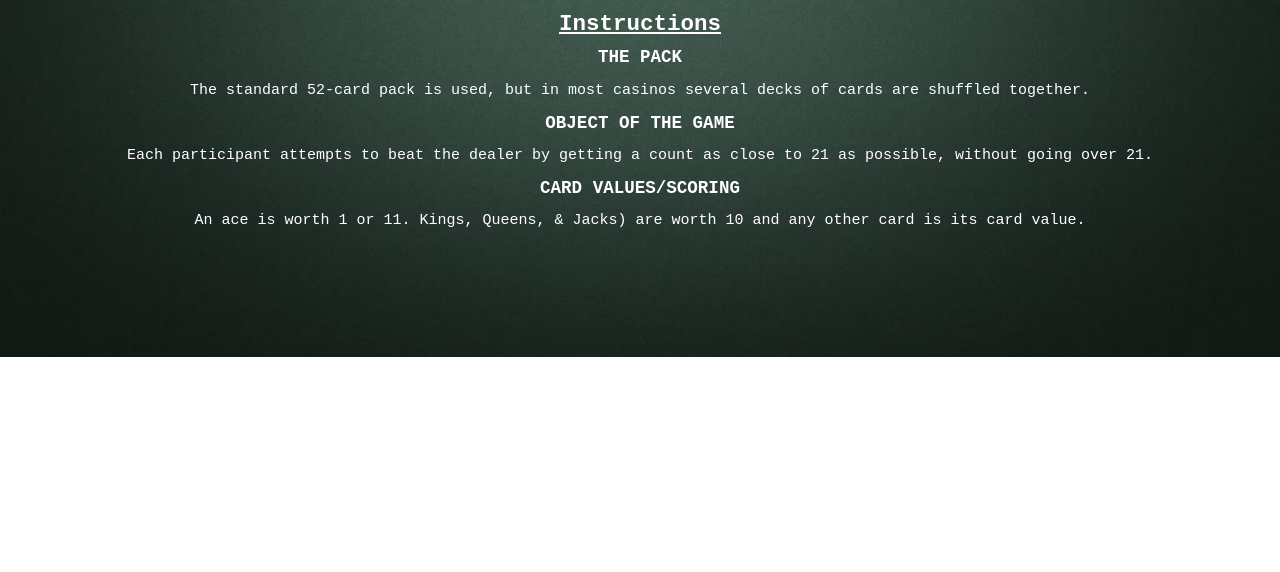
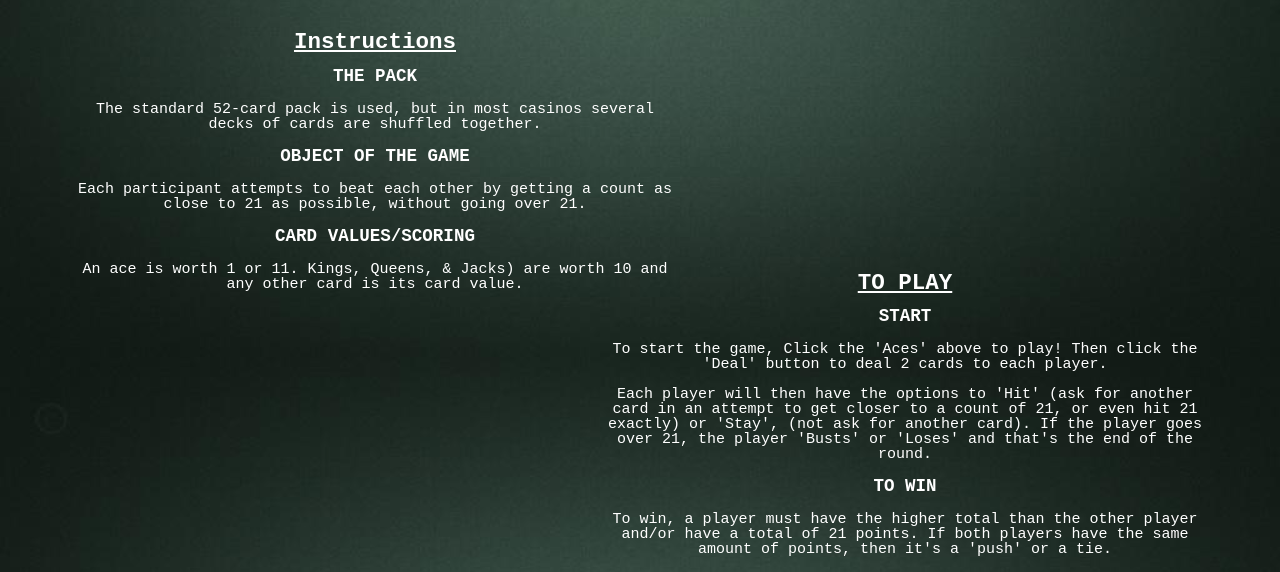
Before and after one commit to ooitskin/GA---Project-1-Game---BlackJack, a plain HTML site: page index.html in a window 1280 px wide. Shown: the part 443-1015 px from the top of the page. Before the commit the page ends 800 px from the top, so only its background shows below. Drawn offline with nearby package versions, Linux system fonts and the light colour scheme; a web font is replaced by a local one.

Commit message:
Spacing and push logic

```diff
--- a/css/landingcss.css
+++ b/css/landingcss.css
@@ -26,7 +26,7 @@ img {
 }
 
 #click-instruct {
-  color: white;
+  color: red;
   font-family: 'PT Mono', monospace;
   font-size: 15px;
   margin-top: -10px;
@@ -43,4 +43,19 @@ img {
   color: white;
   line-height: 15px;
   margin-top: -50px;
+  float: left;
+  width: 600px;
+  margin-left: 75px;
 }
+
+#play {
+  text-align: center;
+  font-family: 'PT Mono', monospace;
+  font-size: 15px;
+  color: white;
+  line-height: 15px;
+  margin-top: -50px;
+  float: right;
+  width: 600px;
+  margin-right: 75px;
+}
--- a/index.html
+++ b/index.html
@@ -1,5 +1,6 @@
 <!DOCTYPE html>
 <html lang="en">
+
 <head>
   <meta charset="UTF-8">
   <meta name="viewport" content="width=device-width, initial-scale=1.0">
@@ -9,13 +10,11 @@
   <link href="https://fonts.googleapis.com/css?family=Hammersmith+One" rel="stylesheet">
   <link href="https://fonts.googleapis.com/css?family=PT+Mono" rel="stylesheet">
   <link rel="icon" type="image/png" href="./img/cards/21.png">
-  <script
-  src="https://code.jquery.com/jquery-3.2.1.js"
-  integrity="sha256-DZAnKJ/6XZ9si04Hgrsxu/8s717jcIzLy3oi35EouyE="
-  crossorigin="anonymous"></script>
+  <script src="https://code.jquery.com/jquery-3.2.1.js" integrity="sha256-DZAnKJ/6XZ9si04Hgrsxu/8s717jcIzLy3oi35EouyE=" crossorigin="anonymous"></script>
   <script type="text/javascript" src="./js/landingjs.js"></script>
   <title>Landing Page</title>
 </head>
+
 <body>
   <div id='logo'>
     <a href='./index2.html' id='clicklogo'><img src='./img/cards/aces.png'></a>
@@ -26,19 +25,35 @@
     <!-- <p id='click-instruct'><em>Click the Cards Above to Play!</em></p> -->
   </div>
   <div id='intro'>
-      <h2><u>Instructions</u></h2>
+    <h2>
+      <u>Instructions</u>
+    </h2>
     <p>
       <h3>THE PACK</h3>
       The standard 52-card pack is used, but in most casinos several decks of cards are shuffled together.
     </p>
     <p>
       <h3>OBJECT OF THE GAME</h3>
-        Each participant attempts to beat the dealer by getting a count as close to 21 as possible, without going over 21.
+      Each participant attempts to beat each other by getting a count as close to 21 as possible, without going over 21.
     </p>
     <p>
       <h3>CARD VALUES/SCORING</h3>
       An ace is worth 1 or 11. Kings, Queens, & Jacks) are worth 10 and any other card is its card value.
     </p>
   </div>
+  <div id='play'>
+    <h2>
+      <u>TO PLAY</u>
+    </h2>
+    <h3>START</h3>
+    <p>To start the game, Click the 'Aces' above to play! Then click the 'Deal' button to deal 2 cards to each player.</p>
+    <p>Each player will then have the options to 'Hit' (ask for another card in an attempt to get closer to a count of 21, or
+      even hit 21 exactly) or 'Stay', (not ask for another card). If the player goes over 21, the player 'Busts' or 'Loses'
+      and that's the end of the round.</p>
+    <h3>TO WIN</h3>
+    <p>To win, a player must have the higher total than the other player and/or have a total of 21 points. If both players have
+      the same amount of points, then it's a 'push' or a tie.</p>
+  </div>
 </body>
+
 </html>
```
Also changed, not shown: index2.html (+9 -9 lines), js/landingjs.js (+5 -5 lines), js/main.js (+9 -17 lines). Lines whose indentation alone changed are shown as unchanged.
